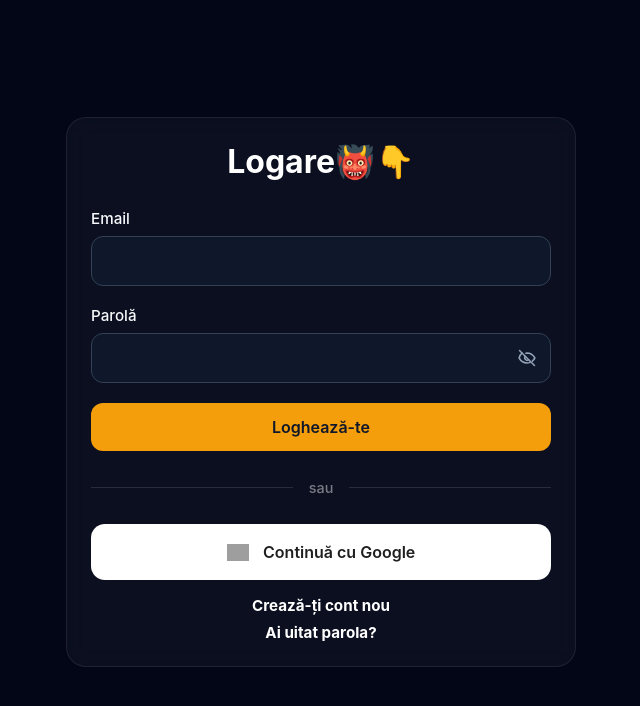
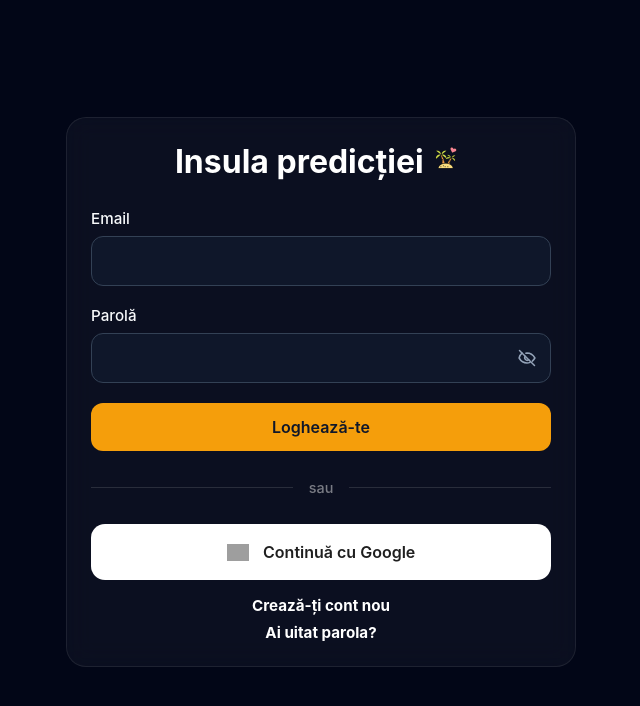
Before and after one commit to iRonic94/ii-predict, a React (Vite) app in the folder frontend/: page /login in a window 1280 px wide. Shown: the top 706 px of the page, without its empty margins (319-959 px from the left). Built offline with nearby package versions, Linux system fonts and the light colour scheme; no server answers; grey boxes are pictures that could not be loaded.

Commit message:
small update login page UI

```diff
--- a/frontend/src/components/auth/AuthLayout/AuthLayout.jsx
+++ b/frontend/src/components/auth/AuthLayout/AuthLayout.jsx
@@ -2,25 +2,16 @@ import './AuthLayout.scss';
 
 function AuthLayout({
     title,
-    subtitle,
+    titleClassName = '',
     children,
 }) {
     return (
         <div className="auth-page">
-
             <div className="auth-card">
-
-                <h1>{title}</h1>
-                {subtitle && (
-                    <p className="auth-subtitle">
-                        {subtitle}
-                    </p>
-                )}
-
+                <h1 className={titleClassName}>{title}</h1>
                 {children}
 
             </div>
-
         </div>
     );
 }
--- a/frontend/src/pages/Login/Login.jsx
+++ b/frontend/src/pages/Login/Login.jsx
@@ -9,6 +9,8 @@ import { useAuth } from '../../hooks/useAuth';
 import { ROUTES } from '../../constants/routes';
 
 import { signInWithGoogle } from '../../services/authService';
+
+import icon from '../../../public/iconiipredict.png';
 
 import './Login.scss';
 
@@ -83,8 +85,19 @@ function Login() {
     };
 
     return (
-
-        <AuthLayout title="Logare👹👇">
+        <AuthLayout
+            titleClassName="login-title"
+            title={
+                <>
+                    Insula predicției
+                    <img
+                        src={icon}
+                        alt=""
+                        className="login-title-icon"
+                    />
+                </>
+            }
+        >
             <form
                 className="login-form"
                 onSubmit={handleSubmit}
--- a/frontend/src/pages/Login/Login.scss
+++ b/frontend/src/pages/Login/Login.scss
@@ -92,6 +92,19 @@
   color: #f59e0b;
 }
 
+.login-title-icon {
+    width: 32px;
+    height: 32px;
+    object-fit: contain;
+    vertical-align: middle;
+    margin-right: .4rem;
+}
+
+.login-title{
+    display:flex;
+    justify-content: center;
+    gap:5px;
+}
 @media(max-width:768px) {
 
     .login-form {
```
